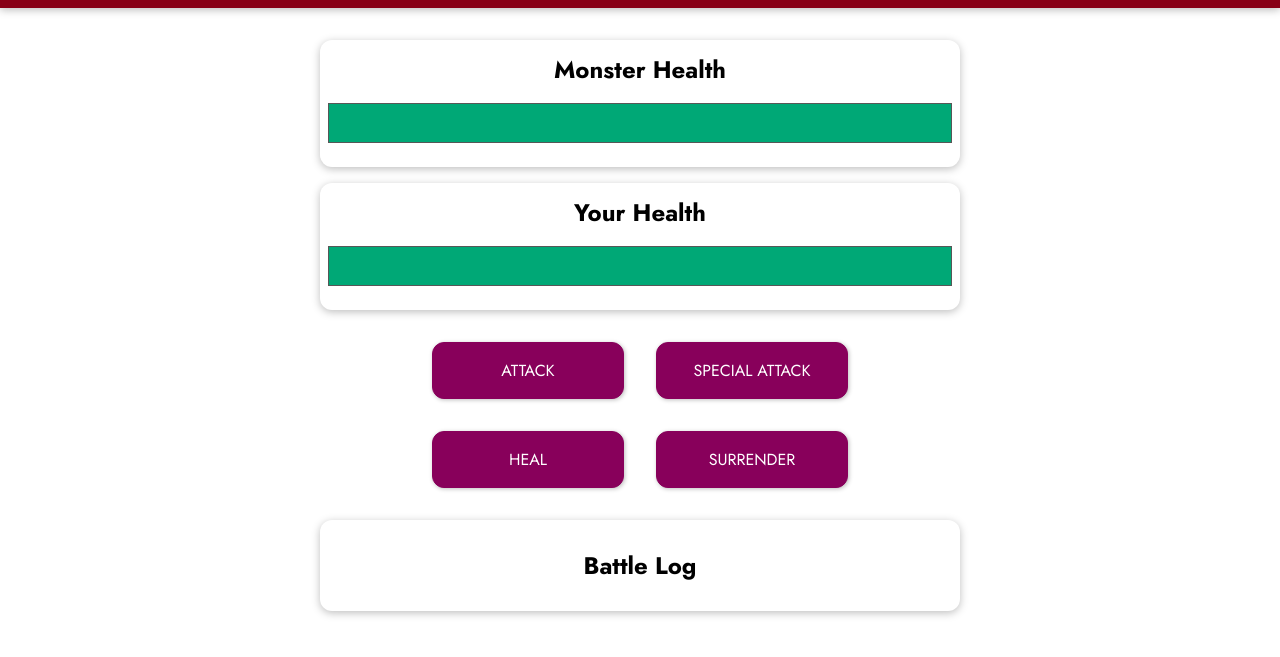
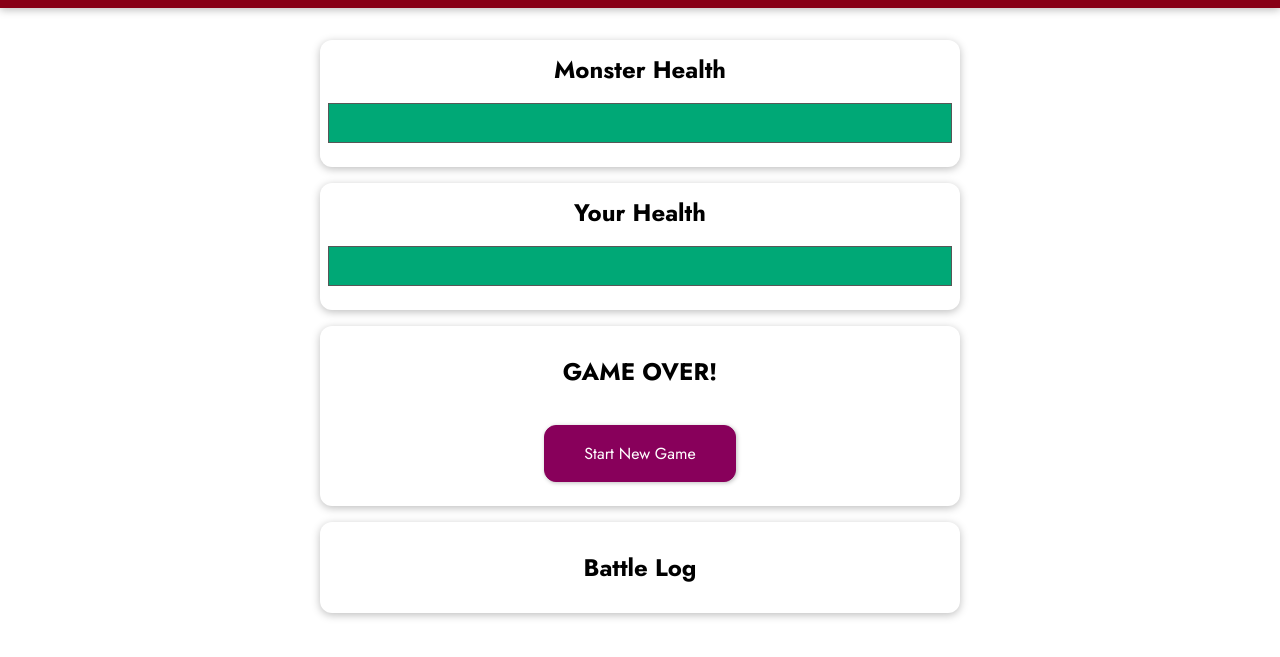
Before and after one commit to kvntapias/vueJsGame, a plain HTML site: page index.html in a window 1280 px wide. Both pictures are taken after a click on the button "SURRENDER". Shown: the part 97-754 px from the top of the page. Drawn offline with nearby package versions, Linux system fonts and the light colour scheme.

Commit message:
reiniciar juego y opciones contenido segun props

```diff
--- a/app.js
+++ b/app.js
@@ -13,9 +13,15 @@ const app = Vue.createApp({
     },
     computed : {
         monsterBarStyles(){
+            if (this.monsterHealth < 0) {
+                return { width: '0%' };
+            }
             return { width: this.monsterHealth + '%' };
         },
         playerBarStyles(){
+            if (this.playerHealth < 0) {
+                return { width: '0%' };
+            }
             return { width: this.playerHealth + '%' };
         },
         specialAttackAvailable(){
@@ -55,6 +61,15 @@ const app = Vue.createApp({
             }
 
             this.attackPlayer();
+        },
+        startGame(){
+            this.playerHealth = 100;
+            this.monsterHealth = 100;
+            this.winner = null;
+            this.currentRound = 0;
+        },
+        surrender(){
+            this.winner = 'monster';
         }
     },
     watch : {
--- a/index.html
+++ b/index.html
@@ -37,16 +37,14 @@
         <h2 v-if="winner === 'monster'">GAME OVER!</h2>
         <h3 v-else-if="winner === 'player'">YOU WON!</h3>
         <h3 v-else>It's a Draw!</h3>
+        <button @click="startGame">Start New Game</button>
       </section>
 
-      <section id="controls">
+      <section id="controls" v-if="!winner">
         <button @click="attackMonster">ATTACK</button>
-        <button :disabled="specialAttackAvailable"
-        @click="specialAttackMonster">
-          SPECIAL ATTACK
-        </button>
+        <button :disabled="specialAttackAvailable" @click="specialAttackMonster">SPECIAL ATTACK</button>
         <button @click="healPlayer">HEAL</button>
-        <button>SURRENDER</button>
+        <button @click="surrender">SURRENDER</button>
       </section>
       <section id="log" class="container">
         <h2>Battle Log</h2>
```
